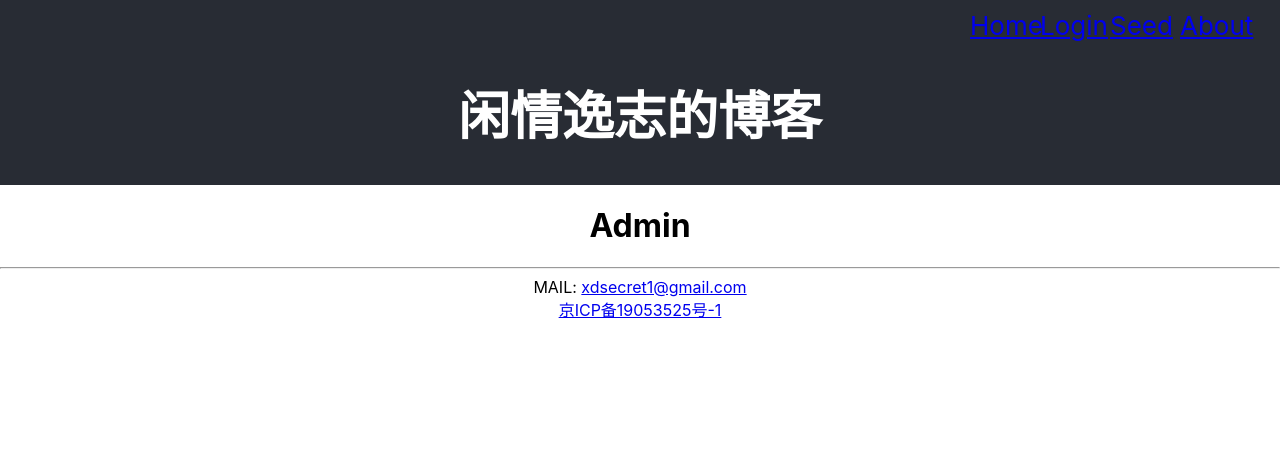
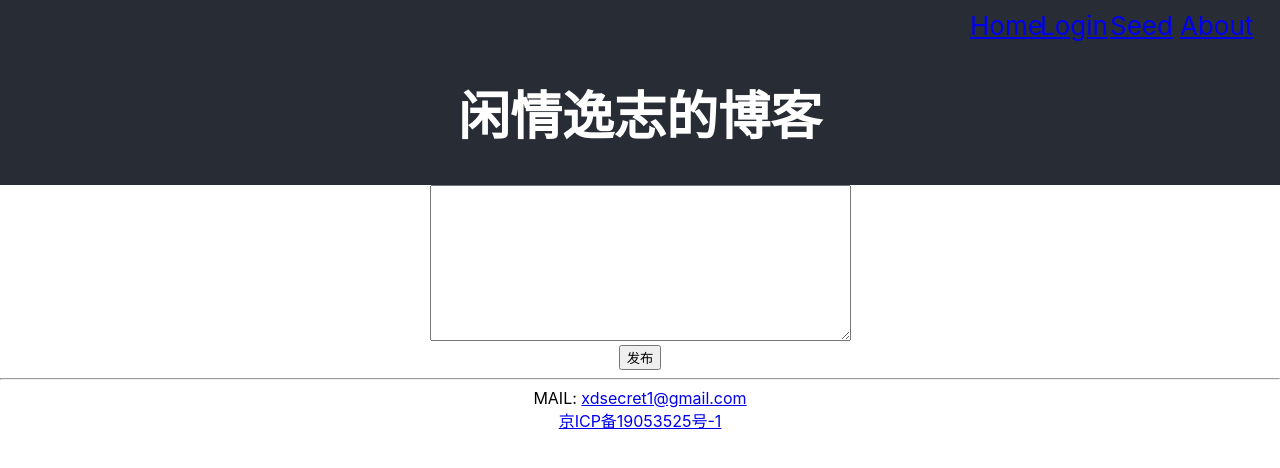
Before and after one commit to miwoow/njblog, a React (Create React App) app in the folder web/: page /admin in a window 1280 px wide. Shown: the top 468 px of the page. Built offline with nearby package versions, Linux system fonts and the light colour scheme.

Commit message:
add react markdown support

```diff
--- a/web/package.json
+++ b/web/package.json
@@ -8,9 +8,11 @@
     "@testing-library/user-event": "^7.2.1",
     "react": "^16.13.1",
     "react-dom": "^16.13.1",
+    "react-markdown": "^4.3.1",
     "react-router": "^5.2.0",
     "react-router-dom": "^5.2.0",
-    "react-scripts": "3.4.1"
+    "react-scripts": "3.4.1",
+    "react-syntax-highlighter": "^13.2.1"
   },
   "scripts": {
     "start": "react-scripts start",
--- a/web/src/Admin.js
+++ b/web/src/Admin.js
@@ -1,12 +1,33 @@
 import React from 'react';
 import './App.css';
+import ReactMarkdown from 'react-markdown'
 
 class Admin extends React.Component {
+
+    constructor(props) {
+        super(props);
+        this.state = {input:''}
+        this.handleChange = this.handleChange.bind(this);
+    }
+
+    handleChange(event) {
+        if (event.target.name == 'markdowntext') {
+            this.setState({input: event.target.value});
+        } else if (event.target.name == 'submitbutton') {
+
+        }
+    }
 
     render() {
         return (
             <div className="Admin">
-                <h1>Admin</h1>
+                <div className="Admin-markdown">
+                    <textarea name="markdowntext" cols="50" rows="10" onChange={this.handleChange}></textarea>
+                </div>
+                <div className="Admin-html">
+                    <ReactMarkdown source={this.state.input} />
+                </div>
+                <button name="submitbutton" onClick={this.onChange}>发布</button>
             </div>
         )
     }
--- a/web/src/App.css
+++ b/web/src/App.css
@@ -56,3 +56,7 @@
   width: 50px;
   height: 30px;
 }
+
+.App-markdown-html {
+  text-align: left;
+}
```
Also changed, not shown: 1 other file (tests, documents, lock files or other folders).
